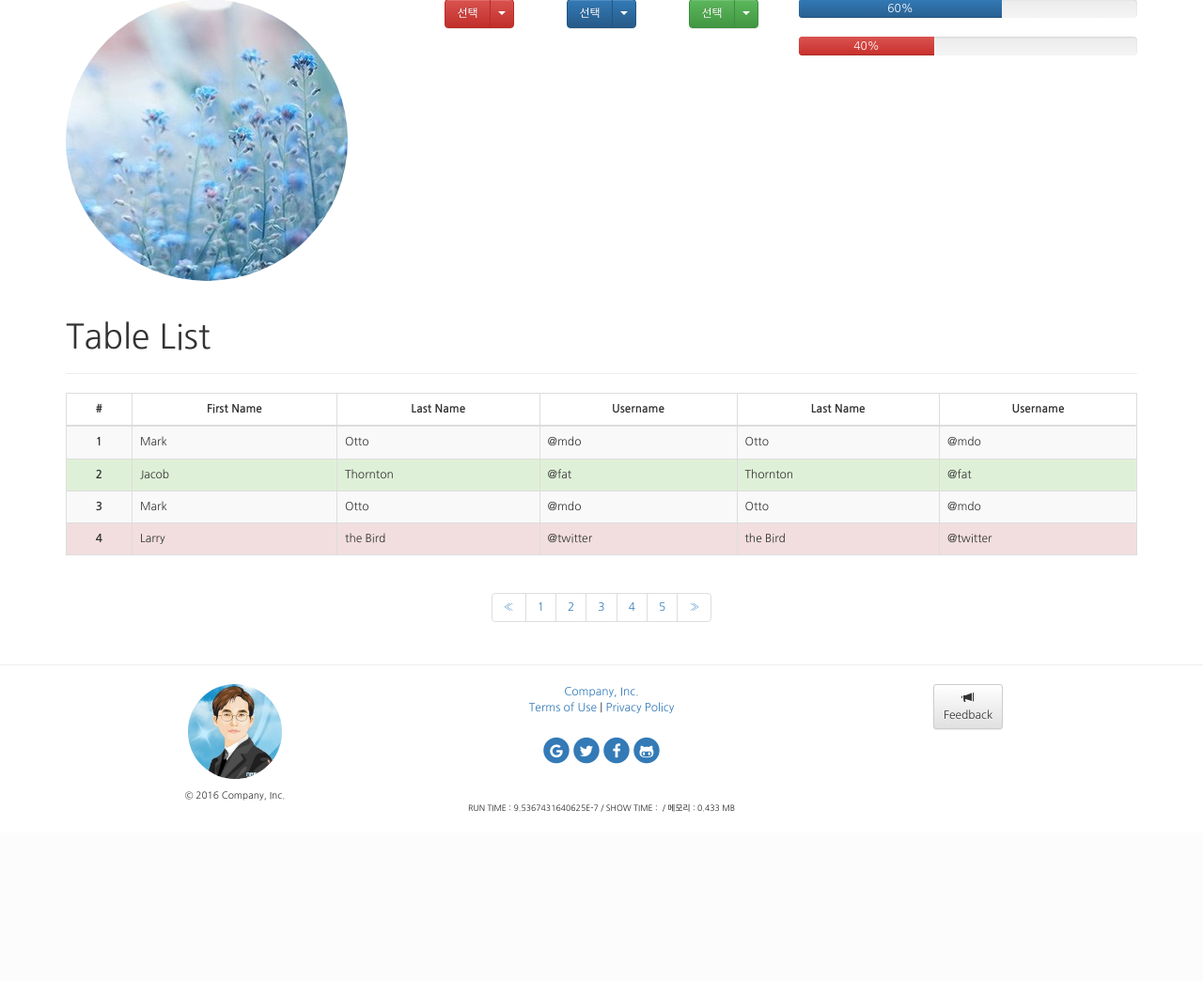
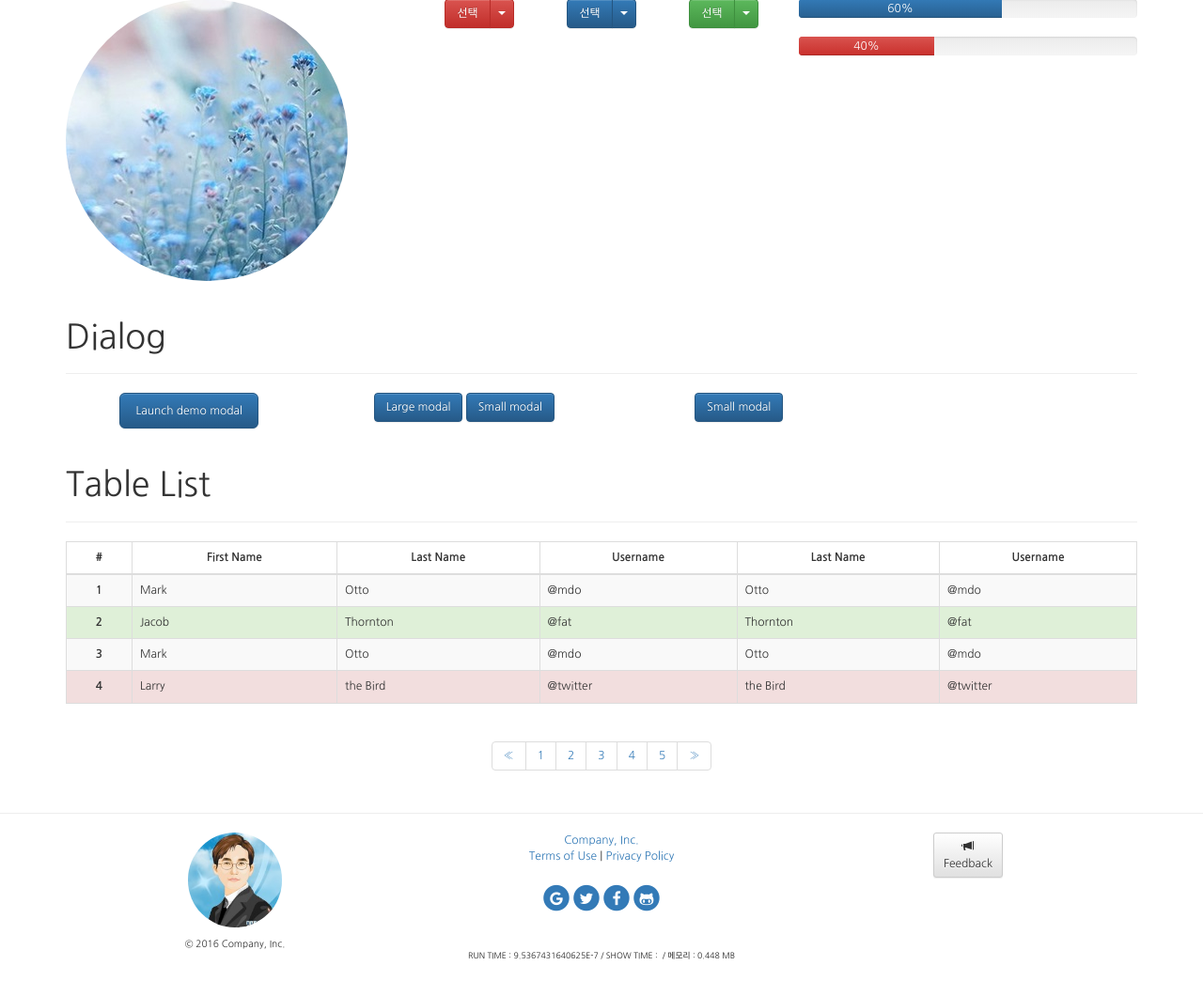
Before and after one commit to bengitiger/response, a PHP site: page /sub7.php in a window 1280 px wide. Shown: the part 244-1288 px from the top of the page at 94% size. Before the commit the page ends 1108 px from the top, so only its background shows below. Run offline with PHP 8.4, Linux system fonts and the light colour scheme; some libraries are stand-ins or nearby versions.

Commit message:
Sub7 - Popup

```diff
--- a/sub7.php
+++ b/sub7.php
@@ -112,11 +112,138 @@
             </div>
           </div>
 
+
       </div>
 
     </div>
 
 </section>
+
+
+
+
+
+
+
+<section class="container sub7-1">
+
+    <div class="page-header">
+      <h1>Dialog</h1>
+    </div>
+
+    <div class="row">
+
+      <div class="col-xs-12 col-sm-3 col-lg-3 text-center">
+
+            <button type="button" class="btn btn-primary btn-lg" data-toggle="modal" data-target="#myModal">
+              Launch demo modal
+            </button>
+
+            <div class="modal fade" id="myModal" tabindex="-1" role="dialog" aria-labelledby="myModalLabel">
+              <div class="modal-dialog" role="document">
+                <div class="modal-content">
+                  <div class="modal-header">
+                    <button type="button" class="close" data-dismiss="modal" aria-label="Close"><span aria-hidden="true">&times;</span></button>
+                    <h4 class="modal-title" id="myModalLabel">Modal title</h4>
+                  </div>
+                  <div class="modal-body">
+                    ...
+                  </div>
+                  <div class="modal-footer">
+                    <button type="button" class="btn btn-default" data-dismiss="modal">Close</button>
+                    <button type="button" class="btn btn-primary">Save changes</button>
+                  </div>
+                </div>
+              </div>
+            </div>
+
+      </div>
+      <div class="col-xs-12 col-sm-3 col-lg-3 text-center">
+
+
+          <button type="button" class="btn btn-primary" data-toggle="modal" data-target=".bs-example-modal-lg">Large modal</button>
+          <div class="modal fade bs-example-modal-lg" tabindex="-1" role="dialog" aria-labelledby="myLargeModalLabel">
+            <div class="modal-dialog modal-lg">
+              <div class="modal-content">
+
+                  <p> 내용 </p>
+
+              </div>
+            </div>
+          </div>
+
+
+          <button type="button" class="btn btn-primary" data-toggle="modal" data-target=".bs-example-modal-sm">Small modal</button>
+          <div class="modal fade bs-example-modal-sm" tabindex="-1" role="dialog" aria-labelledby="mySmallModalLabel">
+            <div class="modal-dialog modal-sm">
+              <div class="modal-content">
+
+                  <p> 내용 </p>
+
+              </div>
+            </div>
+          </div>
+
+
+      </div>
+      <div class="col-xs-12 col-sm-3 col-lg-3 text-center">
+
+
+          <button type="button" class="btn btn-primary" data-toggle="modal" data-target=".bs-example2-modal-sm">Small modal</button>
+
+          <div class="modal fade bs-example2-modal-sm" tabindex="-1" role="dialog" aria-labelledby="gridSystemModalLabel">
+            <div class="modal-dialog" role="document">
+              <div class="modal-content">
+                <div class="modal-header">
+                  <button type="button" class="close" data-dismiss="modal" aria-label="Close"><span aria-hidden="true">&times;</span></button>
+                  <h4 class="modal-title" id="gridSystemModalLabel">Modal title</h4>
+                </div>
+                <div class="modal-body">
+                  <div class="row">
+                    <div class="col-md-4">.col-md-4</div>
+                    <div class="col-md-4 col-md-offset-4">.col-md-4 .col-md-offset-4</div>
+                  </div>
+                  <div class="row">
+                    <div class="col-md-3 col-md-offset-3">.col-md-3 .col-md-offset-3</div>
+                    <div class="col-md-2 col-md-offset-4">.col-md-2 .col-md-offset-4</div>
+                  </div>
+                  <div class="row">
+                    <div class="col-md-6 col-md-offset-3">.col-md-6 .col-md-offset-3</div>
+                  </div>
+                  <div class="row">
+                    <div class="col-sm-9">
+                      Level 1: .col-sm-9
+                      <div class="row">
+                        <div class="col-xs-8 col-sm-6">
+                          Level 2: .col-xs-8 .col-sm-6
+                        </div>
+                        <div class="col-xs-4 col-sm-6">
+                          Level 2: .col-xs-4 .col-sm-6
+                        </div>
+                      </div>
+                    </div>
+                  </div>
+                </div>
+                <div class="modal-footer">
+                  <button type="button" class="btn btn-default" data-dismiss="modal">Close</button>
+                  <button type="button" class="btn btn-primary">Save changes</button>
+                </div>
+              </div>
+            </div>
+          </div>
+
+
+      </div>
+      <div class="col-xs-12 col-sm-3 col-lg-3 text-center">
+
+
+
+      </div>
+
+   </div>
+
+</section>
+
 
 
 
```
